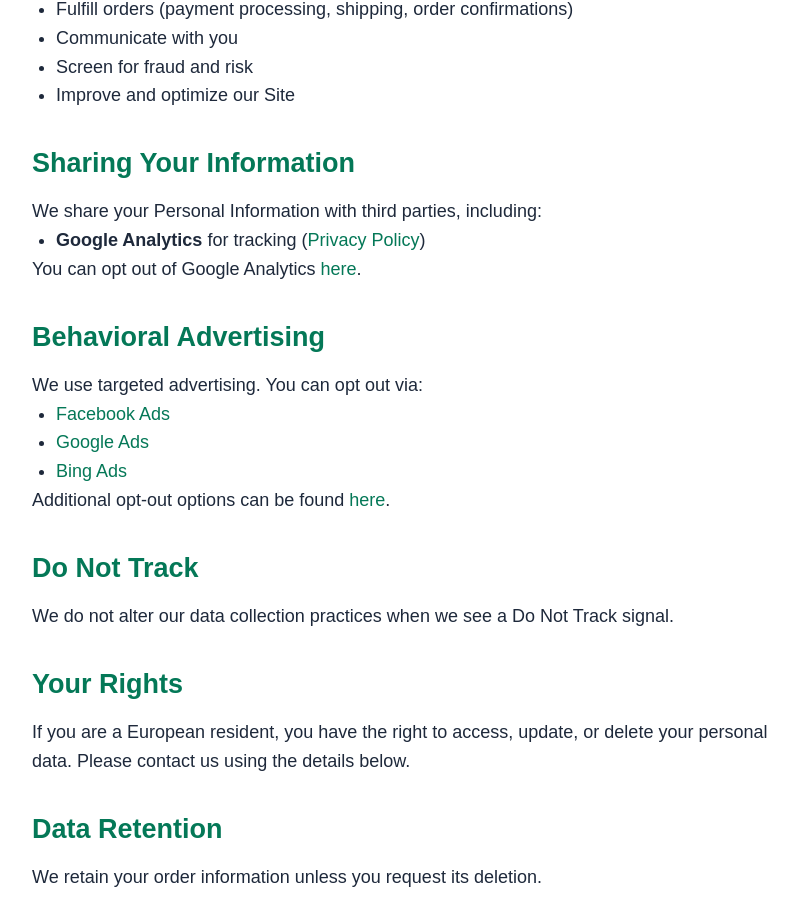
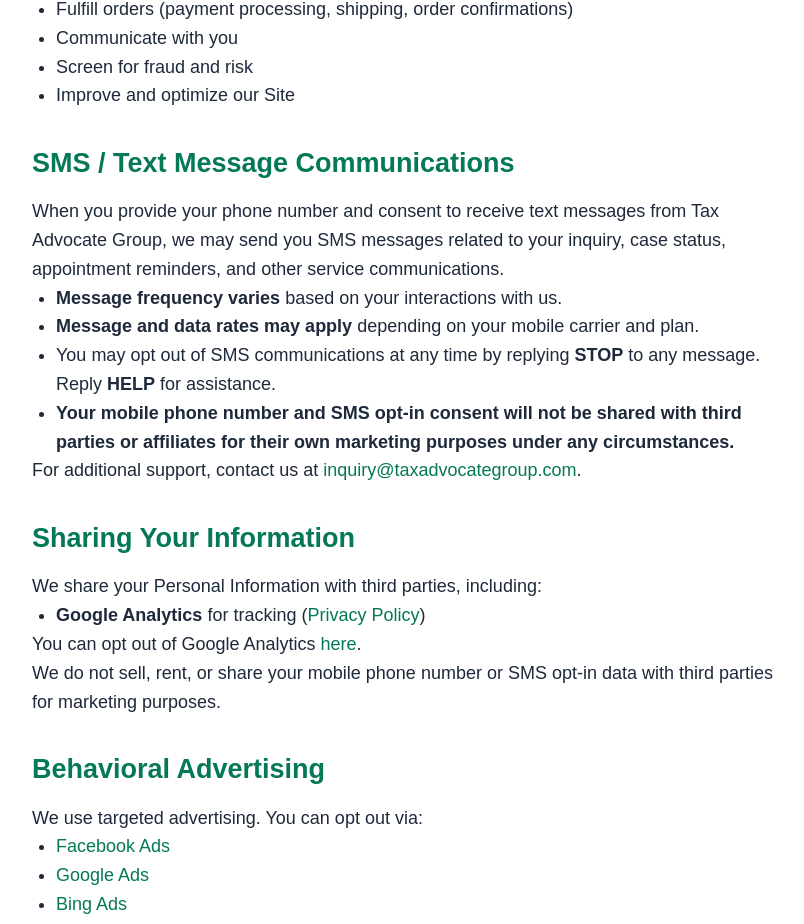
Before and after one commit to mickeygray/taxadvocategroup, a React (Create React App) app in the folder client/: page /privacy-policy in a window 1280 px wide. Shown: the part 1137-2061 px from the top of the page, without its empty margins (232-1036 px from the left). Built offline with nearby package versions, Linux system fonts and the light colour scheme; what bad-words would draw is missing.

Commit message:
pp update

```diff
--- a/client/src/components/PrivacyPolicy.js
+++ b/client/src/components/PrivacyPolicy.js
@@ -32,7 +32,8 @@
         <h2>Introduction</h2>
         <p>
           This Privacy Policy describes how your personal information is
-          collected, used, and shared when you visit <strong>taxadvocategroup.com</strong> (the &quot;Site&quot;).
+          collected, used, and shared when you visit{" "}
+          <strong>taxadvocategroup.com</strong> (the &quot;Site&quot;).
         </p>
 
         <h2>Information We Collect</h2>
@@ -64,6 +65,43 @@
           <li>Improve and optimize our Site</li>
         </ul>
 
+        <h2>SMS / Text Message Communications</h2>
+        <p>
+          When you provide your phone number and consent to receive text
+          messages from Tax Advocate Group, we may send you SMS messages related
+          to your inquiry, case status, appointment reminders, and other service
+          communications.
+        </p>
+        <ul>
+          <li>
+            <strong>Message frequency varies</strong> based on your interactions
+            with us.
+          </li>
+          <li>
+            <strong>Message and data rates may apply</strong> depending on your
+            mobile carrier and plan.
+          </li>
+          <li>
+            You may opt out of SMS communications at any time by replying{" "}
+            <strong>STOP</strong> to any message. Reply <strong>HELP</strong>{" "}
+            for assistance.
+          </li>
+          <li>
+            <strong>
+              Your mobile phone number and SMS opt-in consent will not be shared
+              with third parties or affiliates for their own marketing purposes
+              under any circumstances.
+            </strong>
+          </li>
+        </ul>
+        <p>
+          For additional support, contact us at{" "}
+          <a href="mailto:inquiry@taxadvocategroup.com">
+            inquiry@taxadvocategroup.com
+          </a>
+          .
+        </p>
+
         <h2>Sharing Your Information</h2>
         <p>We share your Personal Information with third parties, including:</p>
         <ul>
@@ -89,6 +127,10 @@
             here
           </a>
           .
+        </p>
+        <p>
+          We do not sell, rent, or share your mobile phone number or SMS opt-in
+          data with third parties for marketing purposes.
         </p>
 
         <h2>Behavioral Advertising</h2>
```
Also changed, not shown: client/src/components/ConsentNotice.js (+5 -6 lines), 123 other files (tests, documents, lock files or other folders).
